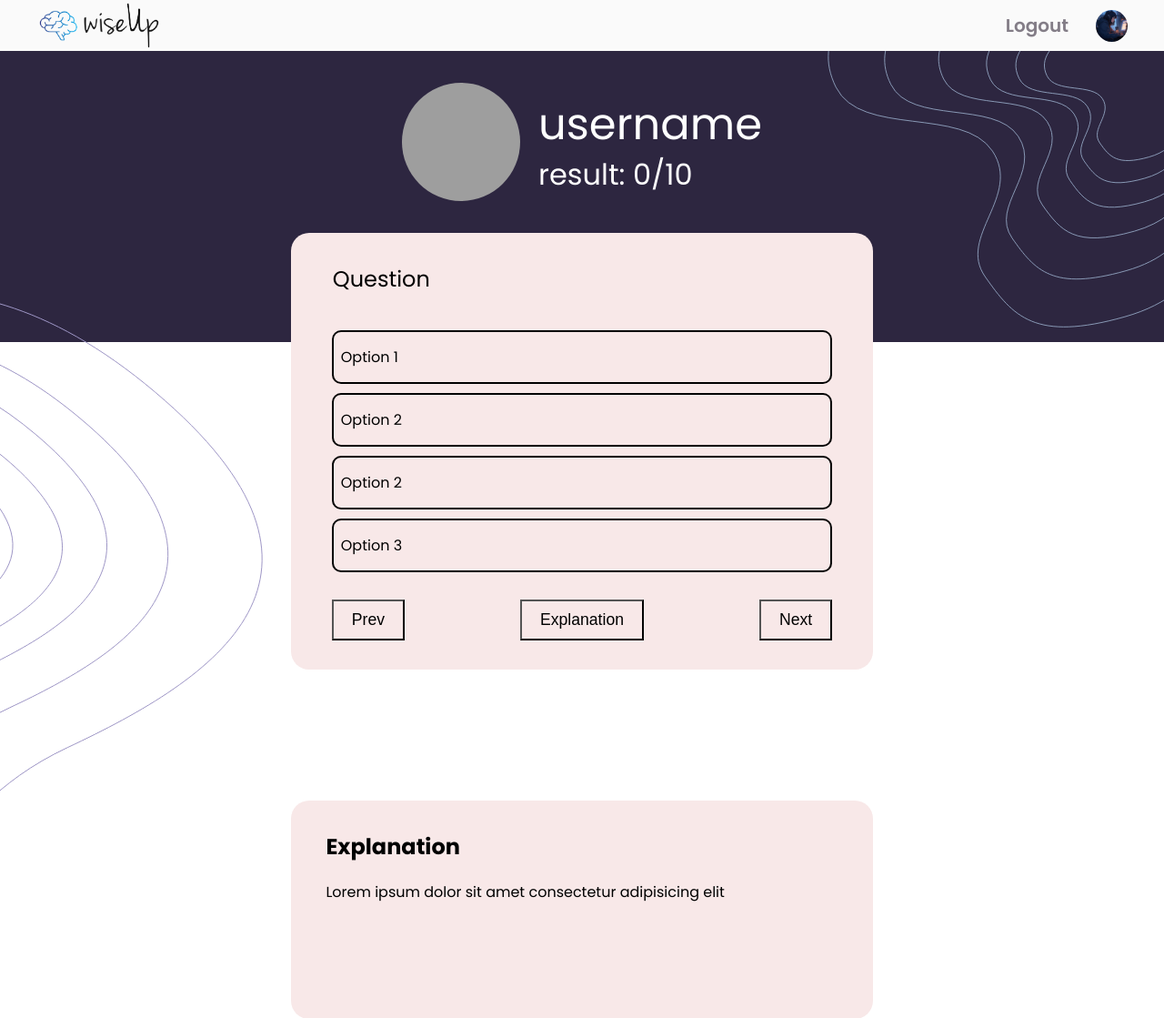
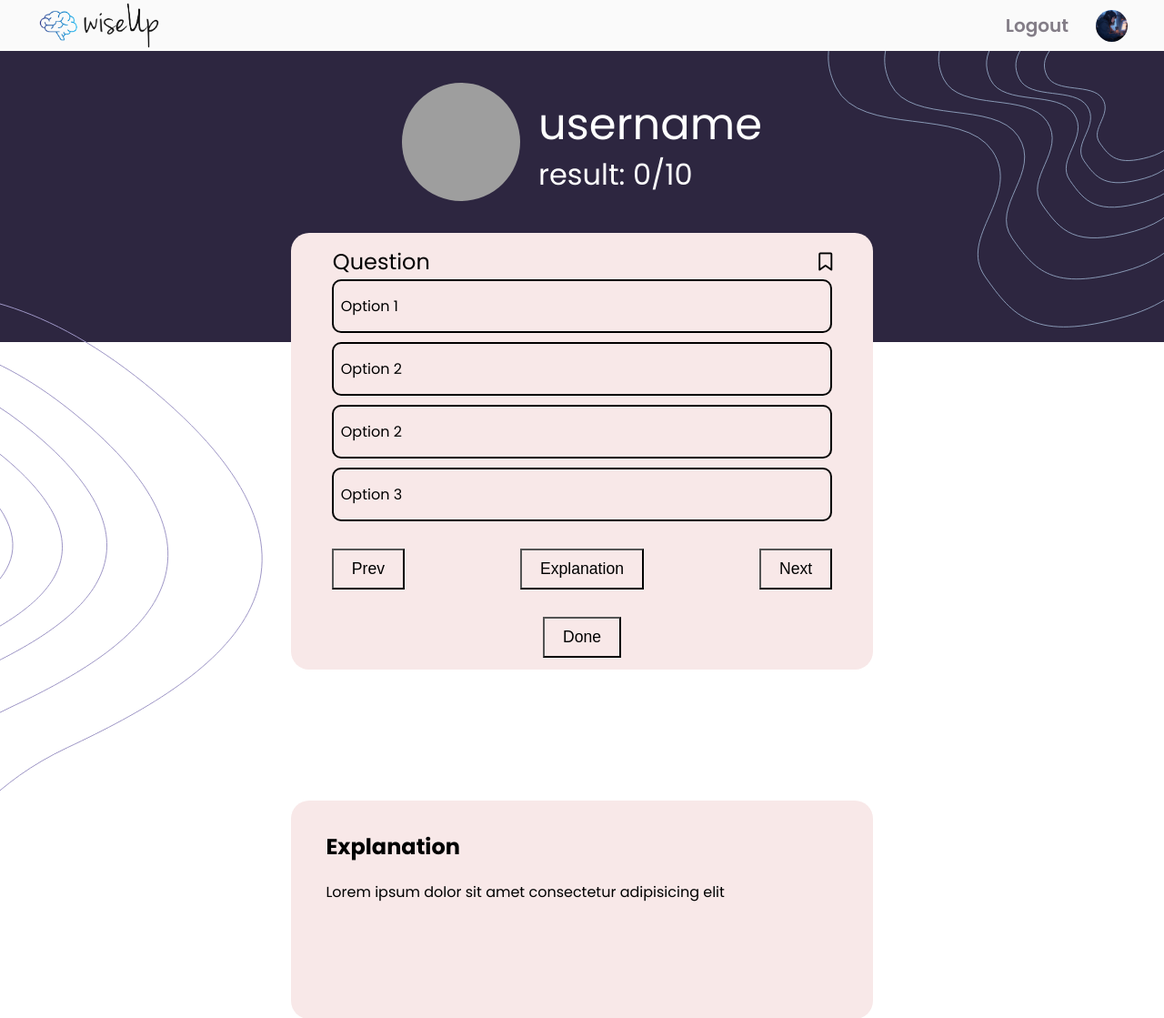
Before and after one commit to hemakesh-github/wiseUp, a Flask app: page /result in a window 1280 px wide. Shown: the top 1119 px of the page at 91% size. Run offline with Flask 3, Linux system fonts and the light colour scheme; a user stored in the database is signed in; grey boxes are pictures that could not be loaded.

Commit message:
clean up

```diff
--- a/quizPack/routes.py
+++ b/quizPack/routes.py
@@ -55,7 +55,6 @@ def ChoseTopic():
     if request.method == 'POST':
         topic = request.form['topic']
         diffLevel = request.form['diffLevel']
-        print(topic, diffLevel)
         q = utils.Question()
         questions = q.getQuestion(topic, diffLevel)
         answers = {}
@@ -67,9 +66,7 @@ def ChoseTopic():
             del q_no_ans[i]['answer']
             del q_no_ans[i]['explanation']
         session['answers'] = answers
-        print(q_no_ans['question1'].keys())
         return jsonify(q_no_ans)
-
     return render_template('topicChoosing.html')
 
 @app.route('/account')
@@ -101,11 +98,6 @@ def result():
         user = current_user
         user.points += points
         db.session.commit()
-        user_id = current_user.id
-        for i in user_answers.keys():
-            print(i)
-            db.session.add(SavedQuestions(user_id = user_id, question = user_answers[i]['question'], option1 = user_answers[i]['opt1'], option2 = user_answers[i]['opt2'], option3 = user_answers[i]['opt3'], option4 = user_answers[i]['opt4'], answer = answers[i]['answer'], explanation = answers[i]['explanation']))
-        db.session.commit()
         return jsonify(answers)
     return render_template('quizResult.html', nav=False)
 
@@ -131,3 +123,17 @@ def changeDP():
         db.session.commit()
         return jsonify({'flag': True, 'filename': filename})
     return render_template('account.html')
+
+
+@login_required
+@app.route('/saveQuestion', methods = ['POST', 'GET'])
+def saveQuestion():
+    if request.method == 'POST':
+        questions = request.get_json()
+        user_id = current_user.id
+        answers = session['answers']
+        for i in questions.keys():
+            db.session.add(SavedQuestions(user_id = user_id, question = questions[i]['question'], option1 = questions[i]['opt1'], option2 = questions[i]['opt2'], option3 = questions[i]['opt3'], option4 = questions[i]['opt4'], answer = answers[i]['answer'], explanation = answers[i]['explanation']))
+        db.session.commit()
+        return jsonify({'flag': True})
+    return render_template('saveQuestion.html')
--- a/quizPack/static/style.css
+++ b/quizPack/static/style.css
@@ -670,9 +670,22 @@ nav #user-dp{
     visibility: hidden;
 }
 
-{
-    height: 40px;
-    width: 40px;
-    object-fit: cover;
-    border-radius: 50%;
+
+.q-container i{
+    font-size: 20px;
 }
+
+.q-container{
+    display: flex;
+    align-items: center;
+    justify-content: space-between;
+}
+
+.fa-solid{
+    color: blue;
+}
+
+.done{
+    width: fit-content;
+    align-self: center;
+}
--- a/quizPack/templates/account.html
+++ b/quizPack/templates/account.html
@@ -72,7 +72,6 @@
             return response.json()
         }).then(data => {
             console.log(data);
-
             localStorage.setItem('s-question', JSON.stringify(data));
             window.location.href = '/savedQ';
         }).catch(error => {
--- a/quizPack/templates/index.html
+++ b/quizPack/templates/index.html
@@ -5,6 +5,7 @@
     <meta name="viewport" content="width=device-width, initial-scale=1.0">
     <link rel="preconnect" href="https://fonts.googleapis.com">
 <link rel="preconnect" href="https://fonts.gstatic.com" crossorigin>
+    <link rel="stylesheet" href="https://cdnjs.cloudflare.com/ajax/libs/font-awesome/6.5.2/css/all.min.css">
 <link href="https://fonts.googleapis.com/css2?family=Poppins:ital,wght@0,100;0,200;0,300;0,400;0,500;0,600;0,700;0,800;0,900;1,100;1,200;1,300;1,400;1,500;1,600;1,700;1,800;1,900&display=swap" rel="stylesheet">
     <link rel="stylesheet" href="static/style.css">
     <title>Quiz</title>
--- a/quizPack/templates/quizQuestion.html
+++ b/quizPack/templates/quizQuestion.html
@@ -122,9 +122,6 @@
                 console.error('Error:', error); // Handle errors
               });
         })
-
-
-        console.log(qs.question1);
     }
     checkNext = (q_c) => {
         if (q_c === keys.length-1){
--- a/quizPack/templates/quizResult.html
+++ b/quizPack/templates/quizResult.html
@@ -19,7 +19,12 @@
     </div>
     <div class="quiz-question-wrapper">
         <div class="quiz-question">
-            <h2>Question</h2>
+            <div class="q-container">
+                <h2>Question</h2>
+                <!-- <i class="fa-solid fa-bookmark"></i> -->
+                <i class="fa-regular fa-bookmark"></i>
+            </div>
+
             <div class="options">
                 <div class="opt1 opt" value = 'opt1'>Option 1</div>
                 <div class="opt2 opt"value = 'opt2'>Option 2</div>
@@ -30,10 +35,14 @@
                     <a href="#explain"><button class="btn exp">Explanation</button></a>
                     <button class="btn nxt ">Next</button>
                 </div>
+                <button class="btn done">Done</button>
 
             </div>
+
         </div>
+
     </div>
+
     <div class="explanation" id = 'explain'>
         <h2>Explanation</h2>
         <p>Lorem ipsum dolor sit amet consectetur adipisicing elit</p>
@@ -48,8 +57,8 @@
     result = localStorage.getItem('result');
     result = JSON.parse(result);
     keys = Object.keys(qs)
-
-
+    done = document.querySelector('.done')
+    s = document.querySelector('.q-container i')
     q = document.querySelector('.quiz-question h2');
     opt1 = document.querySelector('.opt1');
     opt2 = document.querySelector('.opt2');
@@ -62,7 +71,7 @@
     explainBlock = document.querySelector('.explanation p')
     points = document.querySelector('.u-result h2 span')
     points.innerHTML = result['points']
-
+    let savedQuestions = {}
     let showQuestions = () => {
         let q_c = 0
         checkNext(q_c)
@@ -76,6 +85,7 @@
             console.log(q_c)
             populateQuestions(q_c)
             resDisplay(q_c)
+
         })
         resDisplay(q_c)
         populateQuestions(q_c)
@@ -90,7 +100,9 @@
         })
         exp.addEventListener('click', () => {
         })
-
+        s.addEventListener('click', () => {
+            save(s, q_c)
+        })
     }
 
     resDisplay = (q_c) => {
@@ -128,9 +140,53 @@
         opt3.innerHTML = qs[keys[q_c]].opt3;
         opt4.innerHTML = qs[keys[q_c]].opt4;
         explainBlock.innerText = result[keys[q_c]].explanation
+        if (keys[q_c] in savedQuestions){
+            s.classList.remove('fa-regular')
+            s.classList.add('fa-solid')
+        }
+        else{
+            s.classList.remove('fa-solid')
+            s.classList.add('fa-regular')
+        }
         console.log(result)
     }
     showQuestions()
+    const save = (s, q_c) => {
+        let notSaved = "fa-regular";
+        cl = s.classList
+        if (cl[0] === notSaved || cl[1] === notSaved){
+            s.classList.remove('fa-regular')
+            s.classList.add('fa-solid')
+            savedQuestions[keys[q_c]] = qs[keys[q_c]];
+        }
+        else{
+            s.classList.remove('fa-solid')
+            s.classList.add('fa-regular')
+            delete savedQuestions[keys[q_c]]
+        }
+    }
+
+    done.addEventListener('click', (evt) => {
+        evt.preventDefault()
+        fetch('/saveQuestion', {
+            method: 'POST', // Specify POST method
+            headers: {
+                'Content-Type': 'application/json' // Set content type for JSON data
+            },
+            body: JSON.stringify(savedQuestions) // Convert data to JSON string
+          })
+          .then(response => {
+            console.log(response)
+            return response.json()
+          }) // Parse JSON response (if applicable)
+          .then(data => {
+            console.log(data); // Handle successful response
+            window.location.href = '/home';
+          })
+          .catch(error => {
+            console.error('Error:', error); // Handle errors
+          });
+    })
 
 </script>
 {% endblock %}
```
Also changed, not shown: quizPack/utils.py (+0 -8 lines), Readme.md, quiz.db.
